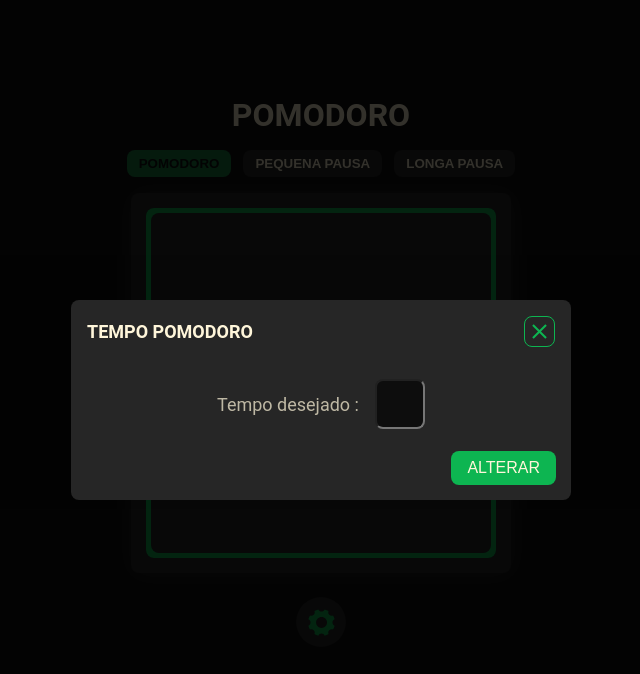
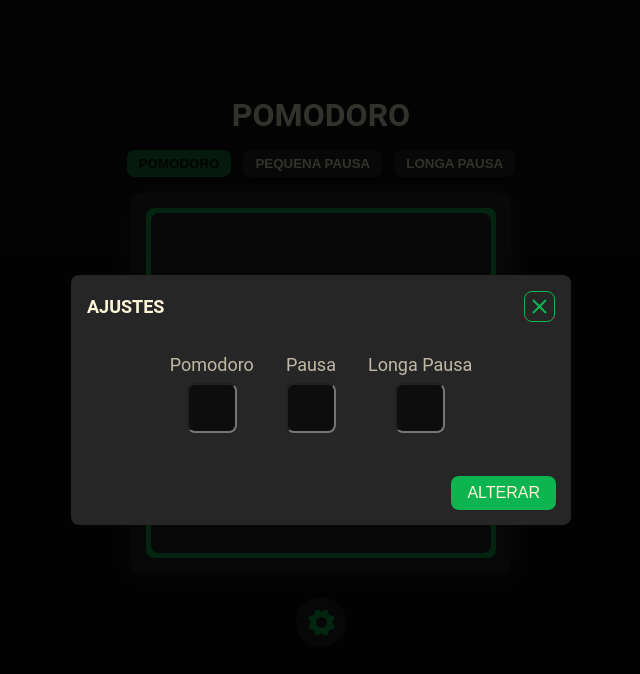
Before and after one commit to zkauansantos/pomodoro-jera, a React (Vite) app: page / in a window 1280 px wide. Both pictures are taken after a click on the button 640 px from the left and 622 px from the top of the page. Shown: the top 674 px of the page, without its empty margins (319-959 px from the left). Built offline with nearby package versions, Linux system fonts and the light colour scheme; a web font is replaced by a local one.

Commit message:
features to change pomodoro time and breaks

```diff
--- a/src/components/ModalSettings/index.tsx
+++ b/src/components/ModalSettings/index.tsx
@@ -1,30 +1,97 @@
 import { Overlay, ContainerModal, HeaderModal, ContainerFields } from './styles';
 import { IoMdClose } from 'react-icons/io';
+import { useContext, useEffect, useState } from 'react';
+import { TimerContext } from '../../context/TimerContext';
 
 interface ModalSettingsProps {
   onCloseModal(): void
 }
 
 export default function ModalSettings({onCloseModal}: ModalSettingsProps) {
+	const { setPomodoroTime, setShortBreak, setLongBreak }: any = useContext(TimerContext);
+	const [hasError, setHasError] = useState(false);
+	const [updatedPomodoro, setUpdatedPomodoro] = useState('');
+	const [updatedShortBreak, setUpdatedShortBreak] = useState('');
+	const [updatedLongBreak, setUpdatedLongBreak] = useState('');
+
+	function handleUpdatedPomodoro(event: any) {
+		setUpdatedPomodoro(event.target.value);
+	}
+
+	function handleUpdatedShortBreak(event: any) {
+		setUpdatedShortBreak(event.target.value);
+	}
+
+	function handleLongBreak(event: any) {
+		setUpdatedLongBreak(event.target.value);
+	}
+
+
+	function handleSubmit (event: any) {
+		event.preventDefault();
+
+		if(!updatedPomodoro && !updatedShortBreak && !updatedLongBreak){
+			setHasError(true);
+			return;
+		}
+
+		updatedPomodoro ? setPomodoroTime(Number(updatedPomodoro) * 60) : null;
+		updatedShortBreak ? setShortBreak(Number(updatedShortBreak) * 60) : null;
+		updatedLongBreak ? setLongBreak(Number(updatedLongBreak) * 60) : null;
+		onCloseModal();
+	}
+
+	useEffect(() => {
+		if (updatedPomodoro || updatedShortBreak || updatedLongBreak){
+			setHasError(false);
+		}
+	}, [updatedPomodoro, updatedShortBreak,  updatedLongBreak]);
+
 	return (
 		<Overlay>
 			<ContainerModal>
 				<HeaderModal>
-					<strong>Tempo pomodoro</strong>
+					<strong>Ajustes</strong>
 					<button onClick={onCloseModal} className="close">
-						<IoMdClose color="0DB551" size={25}/>
+						<IoMdClose color="#0DB551" size={25}/>
 					</button>
 				</HeaderModal>
 
 				<ContainerFields>
-					<form>
+					<form onSubmit={handleSubmit}>
 						<div className='field'>
-							<label htmlFor="pomodoro"> Tempo desejado : </label>
-							<input min="1" type="number" id="pomodoro" />
+							<label htmlFor="pomodoro"> Pomodoro </label>
+							<input
+								min="1"
+								type="number"
+								id="pomodoro"
+								onChange={handleUpdatedPomodoro}
+								value={updatedPomodoro}/>
+						</div>
+
+						<div className='field'>
+							<label htmlFor="break"> Pausa </label>
+							<input
+								min="1"
+								type="number"
+								id="break"
+								onChange={handleUpdatedShortBreak}
+								value={updatedShortBreak}/>
+						</div>
+
+						<div className='field'>
+							<label htmlFor="long-break"> Longa Pausa </label>
+							<input
+								min="1"
+								type="number"
+								id="long-break"
+								onChange={handleLongBreak}
+								value={updatedLongBreak}/>
 						</div>
 
 						<button type='submit'>Alterar</button>
 					</form>
+					{hasError && <span className='error'>Preencha um dos campos !</span>}
 				</ContainerFields>
 			</ContainerModal>
 		</Overlay>
--- a/src/components/ModalSettings/styles.ts
+++ b/src/components/ModalSettings/styles.ts
@@ -14,9 +14,9 @@ export const Overlay = styled.div`
 
 export const ContainerModal = styled.div`
   position: relative;
-  width: 500px;
+  min-width: 500px;
   border-radius: 8px;
-  min-height: 200px;
+  min-height: 250px;
   background: ${({theme}) => theme.colors.bgLight};
 `;
 
@@ -54,12 +54,17 @@ export const ContainerFields = styled.div`
 
   form {
     margin-top: 16px;
+    display: flex;
+    align-items: flex-start;
+    justify-content: center;
+    gap: 32px;
 
     .field {
       display: flex;
       align-items: center;
+      flex-direction: column;
       justify-content: center;
-      gap: 16px;
+      gap: 8px;
 
       label {
         font-size: 18px;
@@ -97,4 +102,11 @@ export const ContainerFields = styled.div`
       }
     }
   }
+
+  .error {
+    color: #f00;
+    position: absolute;
+    bottom: 60px;
+    right: 32%;
+ }
 `;
--- a/src/context/TimerContext.tsx
+++ b/src/context/TimerContext.tsx
@@ -1,5 +1,5 @@
 import { createContext, useState, useEffect } from 'react';
-import clear from '../assets/audio/finish.mp3';
+import finishTime from '../assets/audio/finish.mp3';
 
 interface TimerProviderProps {
   children: React.ReactNode
@@ -8,6 +8,9 @@ interface TimerProviderProps {
 export const TimerContext = createContext({});
 
 export default function TimerProvider({children}: TimerProviderProps) {
+	const [pomodoroTime, setPomodoroTime] = useState(1500);
+	const [shortBreak, setShortBreak] = useState(300);
+	const [longBreak, setLongBreak] = useState(600);
 	const [initTime, setInitTime,] = useState(0);
 	const [selectedTag, setSelectedTag] = useState(0);
 	const [progress, setProgress] = useState(100);
@@ -16,30 +19,30 @@ export default function TimerProvider({children}: TimerProviderProps) {
 
 	function toggleTime() {
 		if (selectedTag === 0) {
-			setTime(1500);
-			setInitTime(1500);
+			setTime(pomodoroTime);
+			setInitTime(pomodoroTime);
 		}
 		if (selectedTag === 1) {
-			setTime(300);
-			setInitTime(300);
+			setTime(shortBreak);
+			setInitTime(shortBreak);
 		}
 		if (selectedTag === 2) {
-			setTime(5);
-			setInitTime(5);
+			setTime(longBreak);
+			setInitTime(longBreak);
 		}
 	}
 
 	async function playAudio() {
-		const audio = new Audio(clear);
+		const audio = new Audio(finishTime);
 		audio.play();
-		await	new Promise((resolve) => setTimeout(() => resolve(null), 7000));
+		await	new Promise((resolve) => setTimeout(() => resolve(null), 3000));
 		toggleTime();
 		setIsActive(false);
 	}
 
 	useEffect(() => {
 		toggleTime();
-	}, [selectedTag]);
+	}, [selectedTag, pomodoroTime, shortBreak, longBreak]);
 
 	useEffect(() => {
 		if(time === 0){
@@ -60,6 +63,9 @@ export default function TimerProvider({children}: TimerProviderProps) {
 				setIsActive,
 				initTime,
 				setInitTime,
+				setPomodoroTime,
+				setShortBreak,
+				setLongBreak
 			}}>
 			{children}
 		</TimerContext.Provider>
```
